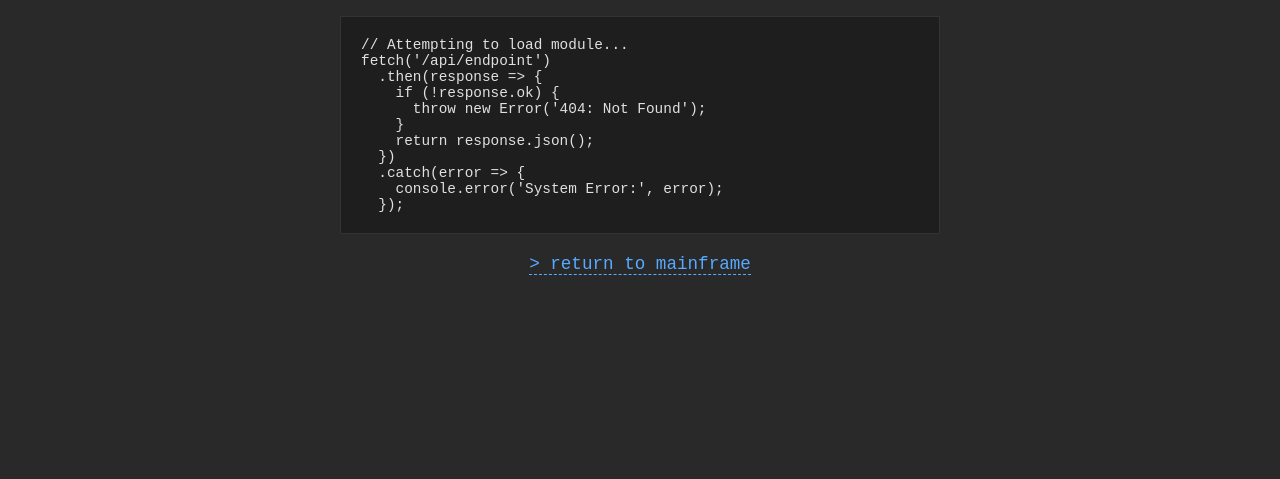
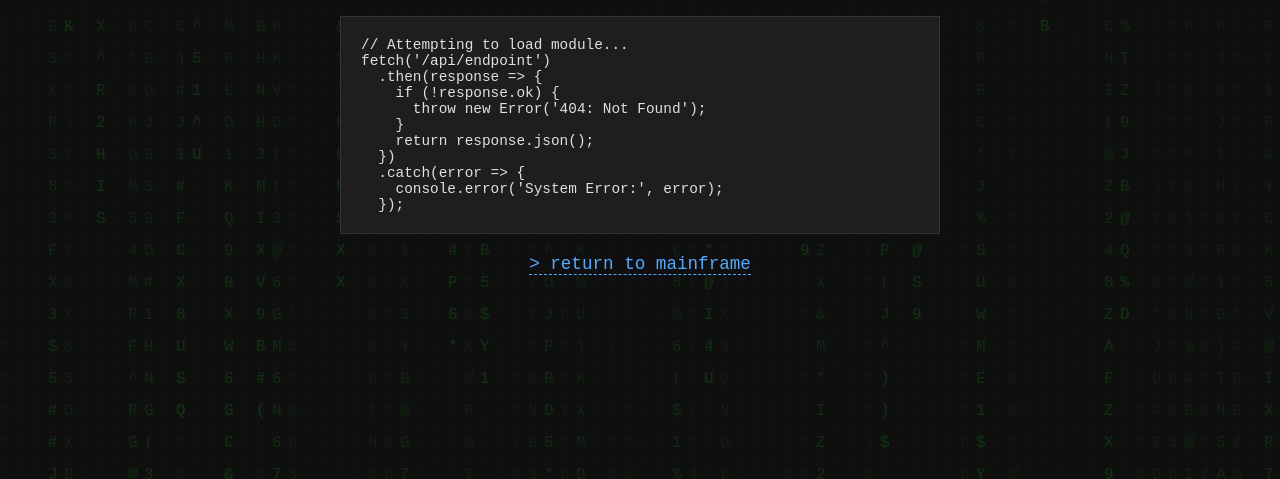
Before and after one commit to AsmitPS/AsmitPS.github.io, a plain HTML site: page 404.html in a window 1280 px wide. Shown: the part 321-800 px from the top of the page. Drawn offline with Linux system fonts and the light colour scheme.

Commit message:
Update 404.html
Signed-off-by: Asmit Pranshu Singh <asmit2007@hotmail.com>

```diff
--- a/404.html
+++ b/404.html
@@ -5,11 +5,16 @@
   <meta name="viewport" content="width=device-width, initial-scale=1" />
   <title>Error 404 - Module Not Found</title>
   <style>
-    /* General Reset */
+    /* Reset and Base Styles */
     * { margin: 0; padding: 0; box-sizing: border-box; }
-    html, body { width: 100%; height: 100%; overflow: hidden; }
+    html, body {
+      width: 100%;
+      height: 100%;
+      overflow: hidden;
+      background-color: #000;
+    }
 
-    /* Matrix Canvas as full background */
+    /* Matrix Canvas (Background) */
     #matrix {
       position: fixed;
       top: 0;
@@ -20,19 +25,17 @@
       background-color: #000;
     }
 
-    /* 404 Content styling */
+    /* 404 Content Overlay */
     #content {
       position: relative;
       z-index: 2;
       width: 100%;
       height: 100%;
-      background: rgba(18, 18, 18, 0.9);
+      background: rgba(18, 18, 18, 0.85); /* Slightly transparent to blend with the matrix */
       color: #e0e0e0;
       font-family: 'Courier New', Courier, monospace;
       text-align: center;
       padding-top: 10%;
-      opacity: 0;
-      transition: opacity 0.5s ease-in;
     }
     #content h1 {
       font-size: 6rem;
@@ -73,10 +76,10 @@
   </style>
 </head>
 <body>
-  <!-- Matrix effect canvas -->
+  <!-- Matrix Canvas as Background -->
   <canvas id="matrix"></canvas>
 
-  <!-- Main 404 content overlay -->
+  <!-- 404 Content Overlay -->
   <div id="content">
     <h1>404</h1>
     <p>
@@ -103,7 +106,7 @@
   </div>
 
   <script>
-    // --- Matrix Effect Configuration ---
+    // Set up the Matrix effect on the canvas
     const canvas = document.getElementById('matrix');
     const ctx = canvas.getContext('2d');
     canvas.width = window.innerWidth;
@@ -114,10 +117,9 @@
     const columns = Math.floor(canvas.width / fontSize);
     const drops = Array.from({ length: columns }, () => 1);
 
-    // Draw function: faster drops, increased speed by incrementing by 2 per iteration.
     function drawMatrix() {
-      // Fading background to create a trailing effect
-      ctx.fillStyle = 'rgba(0, 0, 0, 0.1)';
+      // Draw a semi-transparent black rectangle over the entire canvas
+      ctx.fillStyle = 'rgba(0, 0, 0, 0.05)';
       ctx.fillRect(0, 0, canvas.width, canvas.height);
       ctx.fillStyle = '#0F0';
       ctx.font = fontSize + 'px monospace';
@@ -125,35 +127,19 @@
       for (let i = 0; i < drops.length; i++) {
         const text = characters.charAt(Math.floor(Math.random() * characters.length));
         ctx.fillText(text, i * fontSize, drops[i] * fontSize);
-        // Reset drop when it reaches the bottom, with a small chance to trigger earlier.
+
+        // Reset drop when it goes off screen with a chance for randomness
         if (drops[i] * fontSize > canvas.height && Math.random() > 0.975) {
           drops[i] = 0;
         }
-        drops[i] += 2; // Increase speed
+        drops[i] += 2; // Increase drop speed for a brisk effect
       }
     }
 
-    // Run the Matrix effect at a faster frame rate.
-    const matrixInterval = setInterval(drawMatrix, 20);
+    // Continuously run the Matrix effect
+    setInterval(drawMatrix, 20);
 
-    // --- Transition Timing ---
-    // Shorter display: After 1.5 seconds, start fade-out of the matrix canvas.
-    setTimeout(() => {
-      let fadeOpacity = 1;
-      const fadeTimer = setInterval(() => {
-        fadeOpacity -= 0.05;
-        canvas.style.opacity = fadeOpacity;
-        if (fadeOpacity <= 0) {
-          clearInterval(fadeTimer);
-          canvas.style.display = 'none';
-          // Reveal the main content
-          document.getElementById('content').style.opacity = 1;
-          clearInterval(matrixInterval);
-        }
-      }, 30);
-    }, 1500);
-
-    // Adjust canvas size on window resize.
+    // Resize canvas on window resize
     window.addEventListener('resize', () => {
       canvas.width = window.innerWidth;
       canvas.height = window.innerHeight;
```
